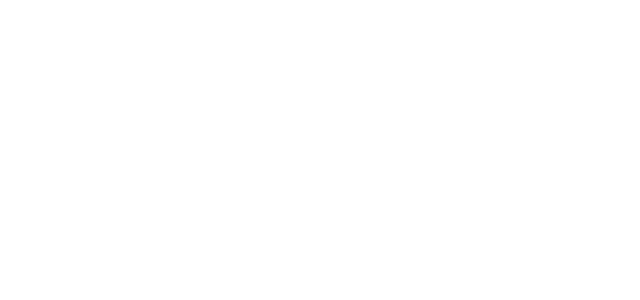
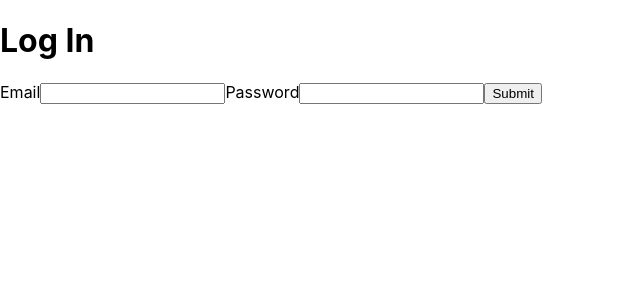
Before and after one commit to Dash1704/Sonder, a React (Create React App) app in the folder client/: page /login in a window 1280 px wide. Before the commit this address had no page. Shown: the top 300 px of the page, without its empty margins (0-640 px from the left). Built offline with nearby package versions, Linux system fonts and the light colour scheme.

Commit message:
added login front end page
Co-authored-by: chloeem <chloeem@users.noreply.github.com>
Co-authored-by: eddiearnoldz <eddiearnoldz@users.noreply.github.com>

```diff
--- a/client/src/App.jsx
+++ b/client/src/App.jsx
@@ -3,13 +3,15 @@
 import './App.css';
 
 import Signup from './screens/Signup.js';
-
+import Login from './screens/Login.js';
 
 function App() {
   return (
     <BrowserRouter>
       <Routes>
         <Route path="/signup" element={<Signup />} />
+        <Route path="/login" element={<Login />} />
+
       </Routes>
     </BrowserRouter>
 
--- /dev/null
+++ b/client/src/components/LoginForm/LoginForm.js
@@ -0,0 +1,53 @@
+import React, {useState} from 'react';
+import {useNavigate} from 'react-router-dom';
+
+const LoginForm = () => {
+    const [email, setEmail] = useState("");
+    const [password, setPassword] = useState("");
+    const navigation = useNavigate();
+    const UserLogin = () => {
+        fetch("/sessions/login", {
+            method: "post",
+            headers: {'Content-Type':'application/json'},
+            body: JSON.stringify({
+                email,
+                password
+            })
+        })
+        .then(response => response.json())
+        .then(data => {console.log(data)
+        localStorage.setItem("user",JSON.stringify(data.user))
+
+        navigation('/requests')})
+        .catch(err => console.log(err))
+    }
+
+    return (
+
+    <div>
+        <form>
+            <label htmlFor="email">Email</label>
+            <input type="text"
+                data-testid="email"
+                value={email}
+                onChange = {(e) => setEmail(e.target.value)}
+            />
+
+            <label htmlFor="password">Password</label>
+            <input type="text"
+                data-testid="password"
+                value={password}
+                onChange = {(e) => setPassword(e.target.value)}
+            />
+
+            <input type="submit"
+                data-testid="signup-button"
+                onClick = {() => UserLogin()}
+            />
+    </form>
+    </div>
+
+    )
+  }
+
+  export default LoginForm
--- /dev/null
+++ b/client/src/screens/Login.js
@@ -0,0 +1,13 @@
+import React from 'react';
+import LoginForm from '../components/LoginForm/LoginForm.js'
+
+const Login = () => {
+    return (
+      <>
+      <h1>Log In</h1>
+      < LoginForm />
+      </>
+    )
+  }
+
+  export default Login
```
Also changed, not shown: 1 other file (tests, documents, lock files or other folders).
